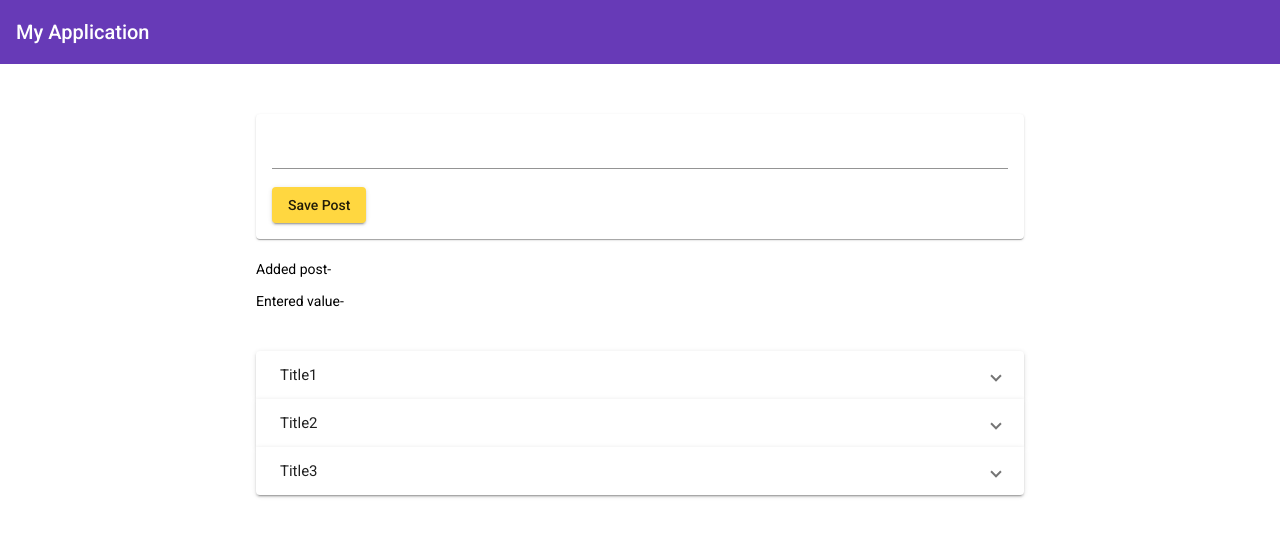
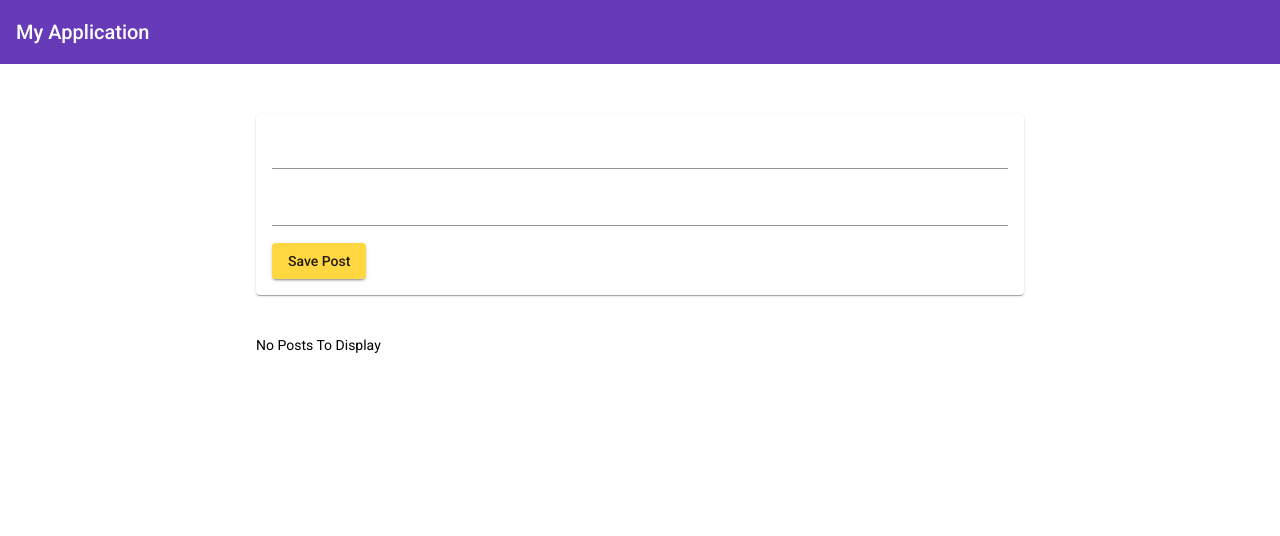
Before and after one commit to ashwin2001-cloud/Mean-tut, an Angular app: page / in a window 1280 px wide. Shown: the top 536 px of the page. Built offline with nearby package versions, Linux system fonts and the light colour scheme.

Commit message:
Learnt input/output of variables between components; ngForm in posts-create

```diff
--- a/src/app/app.component.html
+++ b/src/app/app.component.html
@@ -1,5 +1,5 @@
 <app-header></app-header>
 <main>
-  <app-posts-create></app-posts-create>
-  <app-posts-list></app-posts-list>
+  <app-posts-create (postCreated)="onAddPost($event)"></app-posts-create>
+  <app-posts-list [savedPosts]="savedPosts"></app-posts-list>
 </main>
--- a/src/app/app.component.ts
+++ b/src/app/app.component.ts
@@ -1,4 +1,6 @@
+import { THIS_EXPR } from '@angular/compiler/src/output/output_ast';
 import { Component } from '@angular/core';
+import { Post } from './posts/posts-model';
 
 @Component({
   selector: 'app-root',
@@ -7,4 +9,8 @@ import { Component } from '@angular/core';
 })
 export class AppComponent {
   title = 'mean-tut';
+  savedPosts: Post[]= [];
+  onAddPost(post: Post){
+    this.savedPosts.push(post);
+  }
 }
--- a/src/app/posts/posts-create/posts-create.component.html
+++ b/src/app/posts/posts-create/posts-create.component.html
@@ -1,9 +1,13 @@
 <mat-card>
-  <mat-form-field>
-    <input matInput type="text" [(ngModel)]="enteredValue">
-  </mat-form-field>
-  <button mat-raised-button color="accent" (click)="onPostAdd()">Save Post</button>
+  <form #postForm= "ngForm" (submit)="onPostAdd(postForm)">
+    <mat-form-field>
+      <input matInput type="text" name="title" ngModel required #title="ngModel">
+      <mat-error *ngIf="title.invalid">Title Has To Be Filled</mat-error>
+    </mat-form-field>
+    <mat-form-field>
+      <input matInput type="text" name="desc" ngModel required #desc="ngModel">
+      <mat-error *ngIf="desc.invalid">Description Has To Be Filled</mat-error>
+    </mat-form-field>
+    <button mat-raised-button color="accent" type="submit">Save Post</button>
+  </form>
 </mat-card>
-<br>
-<p>Added post- {{ newPost }}</p>
-<p>Entered value- {{enteredValue}}</p>
--- a/src/app/posts/posts-create/posts-create.component.ts
+++ b/src/app/posts/posts-create/posts-create.component.ts
@@ -1,4 +1,6 @@
-import { Component } from '@angular/core';
+import { Component, EventEmitter, Output } from '@angular/core';
+import { NgForm } from '@angular/forms';
+import { Post } from '../posts-model';
 
 @Component({
   selector: 'app-posts-create',
@@ -7,9 +9,19 @@ import { Component } from '@angular/core';
 })
 export class PostsCreateComponent {
 
-  newPost: string='';
-  enteredValue: string='';
-  onPostAdd(){
-    this.newPost= this.enteredValue;
+  @Output() postCreated= new EventEmitter<Post>();
+
+  onPostAdd(postForm: NgForm){
+    console.dir(postForm);
+    if(postForm.invalid){
+      return;
+    }
+    const newPost: Post= {
+      title: postForm.value.title,
+      desc: postForm.value.desc
+    }
+    this.postCreated.emit(newPost);
   }
+
+
 }
--- a/src/app/posts/posts-list/posts-list.component.html
+++ b/src/app/posts/posts-list/posts-list.component.html
@@ -1,5 +1,5 @@
-<mat-accordion *ngIf="posts.length>0" multi="true">
-  <mat-expansion-panel *ngFor="let post of posts">
+<mat-accordion *ngIf="savedPosts.length>0" multi="true">
+  <mat-expansion-panel *ngFor="let post of savedPosts">
     <mat-expansion-panel-header>
       <mat-panel-title>
         {{post.title}}
@@ -8,4 +8,4 @@
     <p>{{post.desc}}</p>
   </mat-expansion-panel>
 </mat-accordion>
-<p *ngIf="posts.length==0">No Posts To Display</p>
+<p *ngIf="savedPosts.length==0">No Posts To Display</p>
--- a/src/app/posts/posts-list/posts-list.component.ts
+++ b/src/app/posts/posts-list/posts-list.component.ts
@@ -1,4 +1,5 @@
-import { Component, OnInit } from '@angular/core';
+import { Component, Input, OnInit } from '@angular/core';
+import { Post } from '../posts-model';
 
 @Component({
   selector: 'app-posts-list',
@@ -7,20 +8,7 @@ import { Component, OnInit } from '@angular/core';
 })
 export class PostsListComponent implements OnInit {
 
-  posts= [
-    {
-      title: "Title1",
-      desc: "This is my post1"
-    },
-    {
-      title: "Title2",
-      desc: "This is my post2"
-    },
-    {
-      title: "Title3",
-      desc: "This is my post3"
-    },
-  ];
+  @Input() savedPosts: Post[];
 
   constructor() { }
 
--- /dev/null
+++ b/src/app/posts/posts-model.ts
@@ -0,0 +1,4 @@
+export interface Post{
+  title: string,
+  desc: string
+}
```
Also changed, not shown: src/app/posts/posts-service.ts (added, +16 -0 lines).
